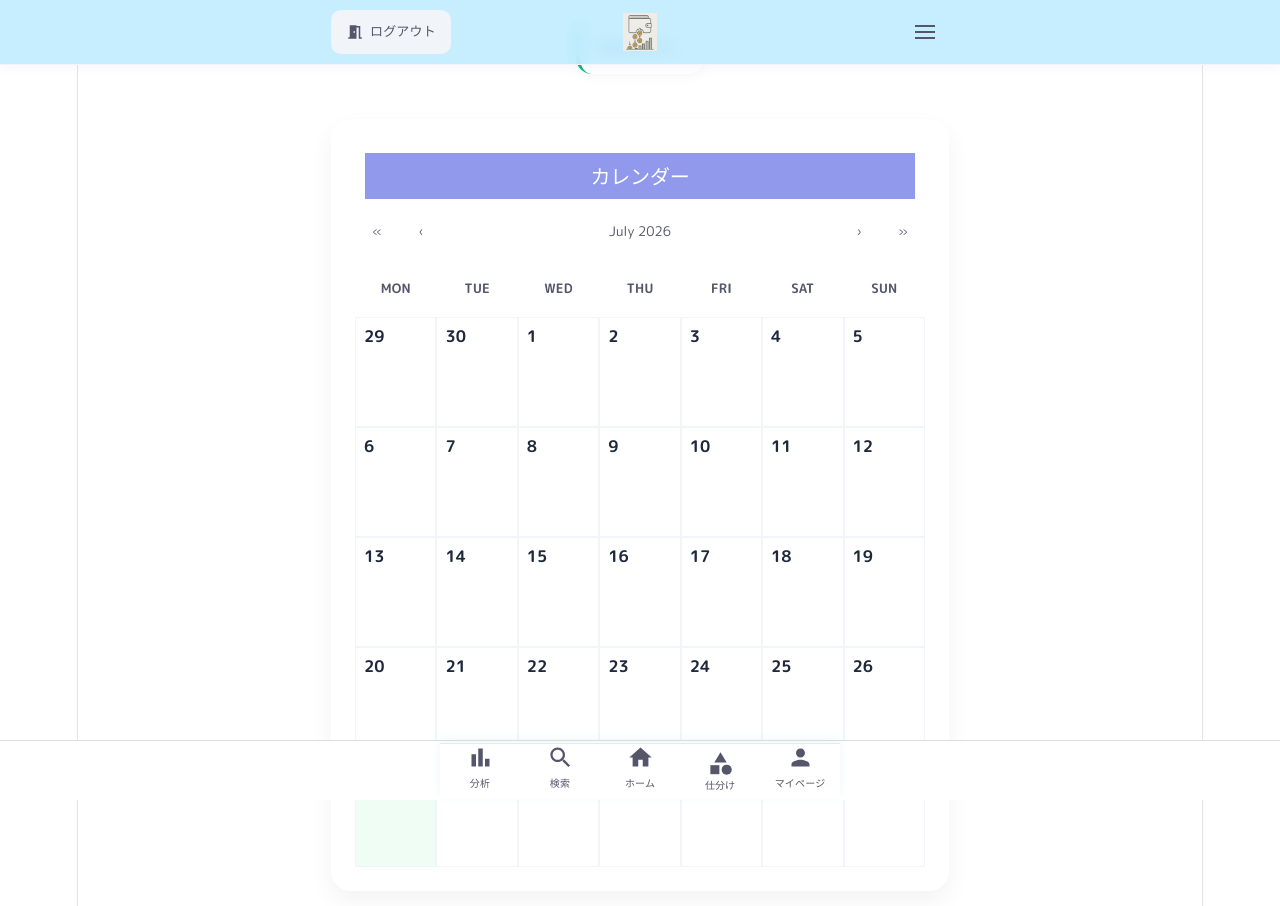
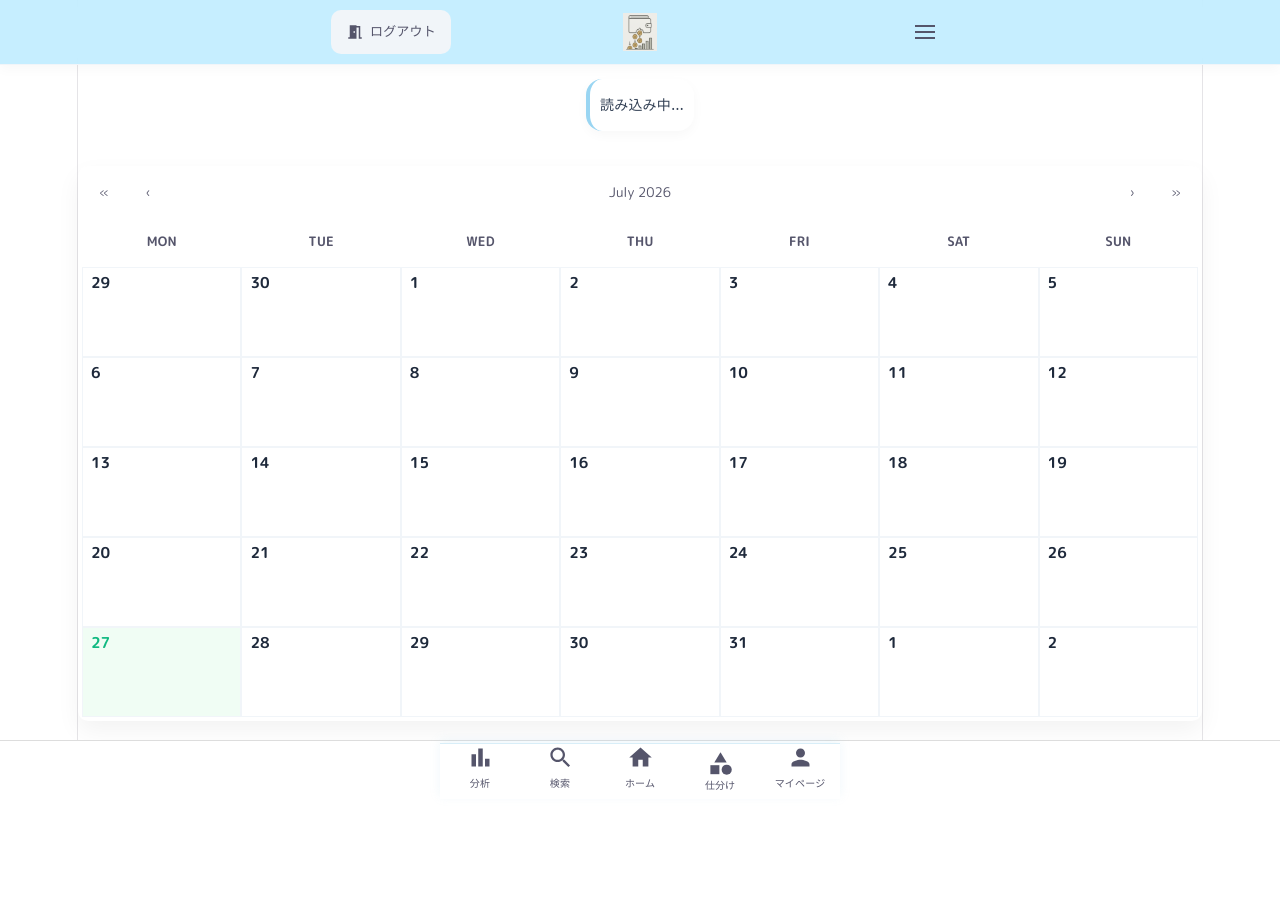
Before and after one commit to plusdojo2026/a1-7, a React (Vite) app in the folder react/: page /Calendar in a window 1280 px wide. Shown: the top 906 px of the page. After the commit the page ends 800 px from the top, so only its background shows below. Built offline with nearby package versions, Linux system fonts and the light colour scheme.

Commit message:
カレンダー、マイページ、アイコン変更

```diff
--- a/react/src/components/Calendar.css
+++ b/react/src/components/Calendar.css
@@ -1,9 +1,13 @@
+@import url('https://fonts.googleapis.com/css2?family=M+PLUS+Rounded+1c:wght@400;500;700&display=swap');
+
+* {
+    font-family: "M PLUS Rounded 1c", sans-serif;
+}
 /* 全体設計：クリーン ＆ ナチュラル*/
 body {
   background-color: #f4f6f8;
   margin: 0;
-  font-family: -apple-system, BlinkMacSystemFont, "Segoe UI", Roboto, "Helvetica Neue", Arial, sans-serif;
-  color: #2c3e50;
+  color: #55556b;
   -webkit-font-smoothing: antialiased;
 }
 
@@ -11,44 +15,35 @@ body {
 .comment-wrapper {
   background: #ffffff;
   border-radius: 16px;
-  padding: 16px 20px;
-  margin: 20px auto;
+  padding: 15px 10px;
+  margin: 50px auto 10px;
   max-width: 600px;
   box-shadow: 0 4px 12px rgba(0, 0, 0, 0.03);
-  border-left: 4px solid #10b981;
+  border-left: 4px solid #99D5F2;
 }
 
 .comment-wrapper p {
   margin: 0;
   font-size: 14px;
-  font-weight: 600;
+  font-weight: 500;
   color: #334155;
   line-height: 1.6;
 }
 
 /* メインコンテナ */
 .calendar-container {
-  max-width: 650px;
-  margin: 0 auto 120px auto;
-  padding: 0 16px;
+  width: 100%;
+  max-width: none;
+  margin: 0 auto 50px;
+  padding: 0;
+
 }
 
 .calendar-wrapper {
   background: #ffffff;
-  border-radius: 20px;
-  padding: 24px;
+  border-radius: 10px;
+  padding: 4px;
   box-shadow: 0 10px 25px rgba(0, 0, 0, 0.05);
-}
-
-.calendar-title {
-  background-color: #4857df9a;
-  font-size: 20px;
-  font-weight: 700;
-  letter-spacing: -0.01em;
-  margin: 10px;
-  padding: 10px;
-  color: #ffffff;
-  text-align: center;
 }
 
 /* react-calendar */
@@ -56,6 +51,7 @@ body {
   width: 100% !important;
   border: none !important;
   background: transparent !important;
+  font-size: 13px;
 }
 
 /* 曜日ヘッダー */
@@ -73,7 +69,9 @@ body {
 /* カレンダーの「1日ごと」のマス */
 .react-calendar__tile {
   position: relative;
-  height: 110px; /* 高さをしっかりとって余白を作る */
+  height: 90px;  /*高さをしっかりとって余白を作る */
+  min-height: 45px;
+  padding: 5px;
   display: flex;
   flex-direction: column;
   justify-content: flex-start; /* 日付数字を一番上へ */
@@ -86,8 +84,8 @@ body {
 
 /* 日付の数字を「大きく・見やすく」 */
 .react-calendar__tile abbr {
-  font-size: 16px;
-  font-weight: 700;
+  font-size: 15px;
+  font-weight: 600;
   color: #1e293b;
   margin-bottom: auto; /* 日付と下部の情報を自然に引き離す */
 }
@@ -121,6 +119,7 @@ body {
   flex-direction: column;
   gap: 4px;
   margin-top: 6px;
+  align-items: center;
 }
 
 /* ごみの日マーク */
@@ -132,16 +131,16 @@ body {
 }
 
 .garbage-icon {
-  font-size: 11px; /* 小さすぎず、ハッキリ読めるサイズ */
-  font-weight: 700;
+  font-size: 14px; /* 小さすぎず、ハッキリ読めるサイズ */
+  /*font-weight: 700;*/
   padding: 3px 6px;
   border-radius: 6px;
   width: 100%;
   text-align: center;
   box-sizing: border-box;
   color: #1e293b;
-  background-color: #f1f5f9; /* 基本の優しいグレー */
-  border: 1px solid #cbd5e1;
+  /*background-color: #f1f5f9; /* 基本の優しいグレー */
+  /*border: 1px solid #cbd5e1;*/
 }
 
 /* 無駄遣い金額 */
@@ -249,18 +248,25 @@ body {
 .menu-btn.primary {
   background-color: #10b981; /* 爽やかなエメラルドグリーン */
   color: #ffffff;
-  border: none;
+  background: #FFFFFF;
+  color: #55556B;
   padding: 14px;
   font-size: 15px;
   font-weight: 700;
-  border-radius: 12px;
   cursor: pointer;
   width: 100%;
   transition: all 0.2s;
+  border: 2px solid #A8DFFF;
+  border-radius: 18px;
+  box-shadow:
+        0 5px 14px rgba(153,218,244,0.35);
 }
 
 .menu-btn.primary:hover {
-  background-color: #059669;
+  color:  #D81B60;/*#F9A8B8;*/
+	transform: translateY(-2px);
+    box-shadow: 0 8px 18px rgba(80,140,180,0.35);
+  border-color: #F8C8DC;
 }
 
 /* リストテーブル */
@@ -303,18 +309,18 @@ body {
 .form-container {
   display: flex;
   flex-direction: column;
-  gap: 16px;
+  gap: 0px;
 }
 
 .selected-date {
-  font-size: 14px;
+  font-size: 18px;
   color: #64748b;
 }
 
 .selected-date span {
   color: #1e293b;
   font-weight: 700;
-  font-size: 16px;
+  font-size: 19px;
   margin-left: 4px;
 }
 
@@ -325,30 +331,37 @@ body {
 }
 
 .form-group label {
-  font-size: 13px;
-  font-weight: 700;
+  font-size: 19px;
+  font-weight: 500;
   color: #475569;
 }
-
+.form-group input {
+  width: 100%;
+  height: 30px;
+  margin-top: 0;
+  box-sizing: border-box;
+}
 /* 入力フィールド */
 .form-group input[type="text"],
 .form-group input[type="datetime-local"],
 .form-group textarea {
   width: 100%;
-  padding: 10px 14px;
-  border: 1px solid #cbd5e1;
+  height: 35px;
+  padding: 5px 14px;
+  border: 2px solid #aadff5;
   border-radius: 10px;
-  font-size: 14px;
+  font-size: 15px;
   color: #1e293b;
   box-sizing: border-box;
   background-color: #ffffff;
   transition: border-color 0.2s;
+  outline: none;
 }
 
 .form-group input:focus,
 .form-group textarea:focus {
   outline: none;
-  border-color: #10b981; /* グリーンに変更 */
+  border-color: #7CC8E8;
 }
 
 /* 星評価 */
@@ -357,11 +370,15 @@ body {
   gap: 8px;
   font-size: 26px;
   cursor: pointer;
+  justify-content: center;
+  text-align: center;
 }
 
 .valuation-star {
-  color: #e2e8f0;
+  color: transparent;
+  -webkit-text-stroke: 0.5px #FFD966;
   transition: color 0.15s;
+  font-size: 35px;
 }
 
 .valuation-star.active {
@@ -370,28 +387,35 @@ body {
 
 /* react-select コントロール */
 .react-select-container .react-select__control {
-  border: 1px solid #cbd5e1 !important;
+  border: 2px solid #aadff5 !important;
   border-radius: 10px !important;
   box-shadow: none !important;
+  min-height: 30px !important;
+  height: 40px;
 }
 
 .react-select-container .react-select__control--is-focused {
-  border-color: #10b981 !important;
+  border-color: #8FCFEE !important;
 }
-
+.react-select-container .react-select__value-container {
+  height: 36px;
+}
+.react-select-container .react-select__value-container {
+  padding: 0 20px !important;
+}
 /* アクションボタン（ */
 .form-actions {
   display: flex;
   flex-wrap: wrap;
   gap: 10px;
-  margin-top: 24px;
+  margin-top: 14px;
 }
 
 .form-actions button {
   flex: 1;
-  min-width: 80px;
-  padding: 12px 16px;
-  font-size: 14px;
+  min-width: 70px;
+  padding: 8px 5px;
+  font-size: 13px;
   font-weight: 700;
   border: none;
   border-radius: 10px;
@@ -401,12 +425,19 @@ body {
 
 /* 登録・保存 */
 .btn-submit {
-  background-color: #1e293b;
-  color: #ffffff;
+  width: 100px;
+  padding: 5px;
+  border: none;
+  border-radius: 25px;
+  background-color: #ee80a4;
+  color: white;
+  font-size: 15px;
+  cursor: pointer;
+  transition: 0.2s;
 }
 
 .btn-submit:hover {
-  background-color: #0f172a;
+  background-color: #e76f96;
 }
 
 /* 戻る */
--- a/react/src/components/Calendar.jsx
+++ b/react/src/components/Calendar.jsx
@@ -341,9 +341,10 @@ useEffect(() => {
     </div>
     <div className="calendar-container">
       <div className="calendar-wrapper">
-        <p className="calendar-title">カレンダー</p>
+
         <Calendar
           onClickDay={handleDayClick}
+          formatDay={(locale, date) => date.getDate()}
           tileContent={({ date, view }) => {
             if (view === 'month') {
               const tileDateStr = `${date.getFullYear()}-${String(date.getMonth() + 1).padStart(2, '0')}-${String(date.getDate()).padStart(2, '0')}`;
@@ -387,10 +388,10 @@ useEffect(() => {
                       <div className="garbage-icons">
                         {todaysGarbage.map((g, idx) => (
                           <span key={idx} className="garbage-icon">
-                            {g.gabageType === 1 && "🔥可燃"} {/* 1＝可燃 */}
-                            {g.gabageType === 2 && "💎不燃"} {/* 2＝不燃 */}
-                            {g.gabageType === 3 && "♻️資源"} {/* 3＝資源 */}
-                            {g.gabageType === 4 && "🪵その他"} {/* 4＝その他 */}
+                            {g.gabageType === 1 && "🔥"} {/* 1＝可燃 */}
+                            {g.gabageType === 2 && "💎"} {/* 2＝不燃 */}
+                            {g.gabageType === 3 && "♻️"} {/* 3＝資源 */}
+                            {g.gabageType === 4 && "🪵"} {/* 4＝その他 */}
                           </span>
                         ))}
                       </div>
@@ -429,7 +430,7 @@ useEffect(() => {
                   <div className="step-container">
                     <button className="menu-btn primary" onClick={() => setModalStep(1)}>+ 新規登録</button>
                     {dailyWastes.length > 0 && (
-                      <table>
+                      <table className="table">
                         <thead>
                           <tr>
                             <th>購入日</th>
@@ -534,7 +535,7 @@ useEffect(() => {
                       addNewWaste();
                       alert('保存しました！');
                       setShowModal(false);
-                    }}>✅ 登録</button>
+                    }}>登録</button>
                   </div>
                 </div>
               )}
@@ -637,7 +638,7 @@ useEffect(() => {
                       alert('保存しました！');
                       updateWaste();
                       setShowModal(false);
-                    }}>✅ 保存</button>
+                    }}> 保存</button>
                     <button className="btn-delete" onClick={() => {
                       alert('削除しました!');
                       deleteWaste();
--- a/react/src/css/Mypage.css
+++ b/react/src/css/Mypage.css
@@ -61,26 +61,17 @@ body {
 .mypage-button-3 {
     width: 100%;
     height: 55px;
-
     background: #FFFFFF;
     color: #55556B;
     font-size: 16px;
     font-weight: 600;
-
     /*border: 2px solid #DDEFF8;*/
     border: 2px solid #BDEBFF;
     border-radius: 18px;
-
-    /*box-shadow:
-        0 4px 10px rgba(0,0,0,0.05),
-        0 4px 12px rgba(180,220,240,0.15);
-*/
-
     box-shadow:
         0 5px 14px rgba(153,218,244,0.35);
     cursor: pointer;
     margin-bottom: 14px;
-
     transition: all .2s ease;
 }
 .button-group {
@@ -92,9 +83,9 @@ body {
 
 .button-group button {
     width: 100px;
-    padding: 5px;
+    padding: 3px;
     border: none;
-    border-radius: 25px;
+    border-radius: 15px;
     background-color: #ee80a4;
     color: white;
     font-size: 15px;
@@ -106,11 +97,14 @@ body {
     color:  #D81B60;/*#F9A8B8;*/
 	transform: translateY(-2px);
     box-shadow: 0 8px 18px rgba(80,140,180,0.35);
-
     border-color: #F8C8DC;
-
 }
-
+.button-group .submit:hover {
+  background-color: #dc5f89;
+}
+.button-group .close:hover {
+  background-color: #dc5f89;
+}
 
 #overlay{
     position:fixed;
@@ -136,12 +130,9 @@ body {
 #content input {
     width: 85%;
     height: 35px;
-
     border: 2px solid #aadff5;
     border-radius: 10px;
-
     padding: 5px 12px;
-
     font-size: 17px;
     outline: none;
 }
```
Also changed, not shown: react/src/components/Mypage.jsx (+12 -12 lines), react/src/img/sample.png.
